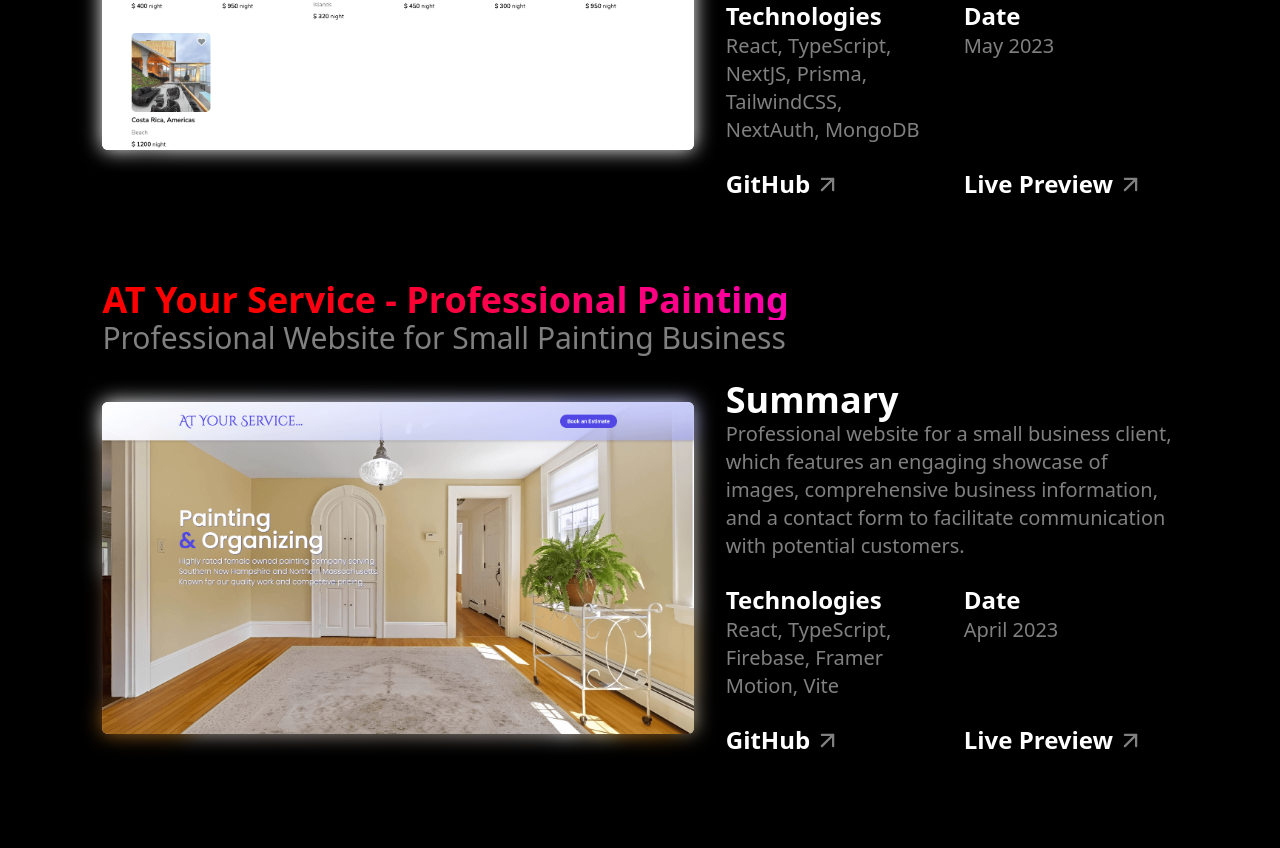
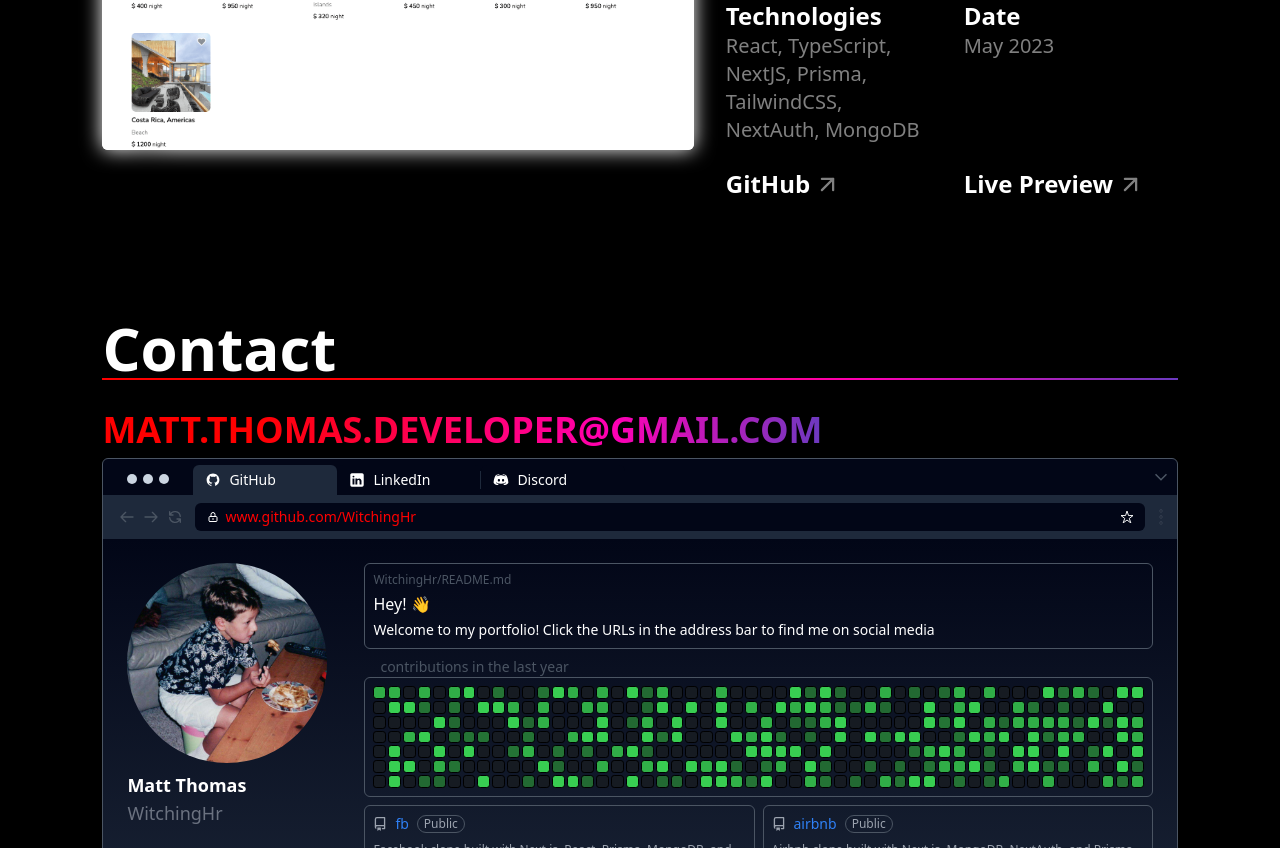
Before and after one commit to WitchingHr/portfolio, a Next.js app: page / in a window 1280 px wide. Shown: the part 1952-2800 px from the top of the page. Built offline with nearby package versions, Linux system fonts and the light colour scheme.

Commit message:
update projects

```diff
--- a/app/components/portfolio/Portfolio.tsx
+++ b/app/components/portfolio/Portfolio.tsx
@@ -68,7 +68,7 @@ const Portfolio = () => {
 					</>
 				</Project>
 
-				<Project
+				{/* <Project
 					title={"AT Your Service - Professional Painting"}
 					subtitle={"Professional Website for Small Painting Business"}
 					tech={"React, TypeScript, Firebase, Framer Motion, Vite"}
@@ -83,7 +83,7 @@ const Portfolio = () => {
 						engaging showcase of images, comprehensive business information, and
 						a contact form to facilitate communication with potential customers.
 					</>
-				</Project>
+				</Project> */}
 
 				{/* <Project
 					title={"Dreaming Spanish"}
```
